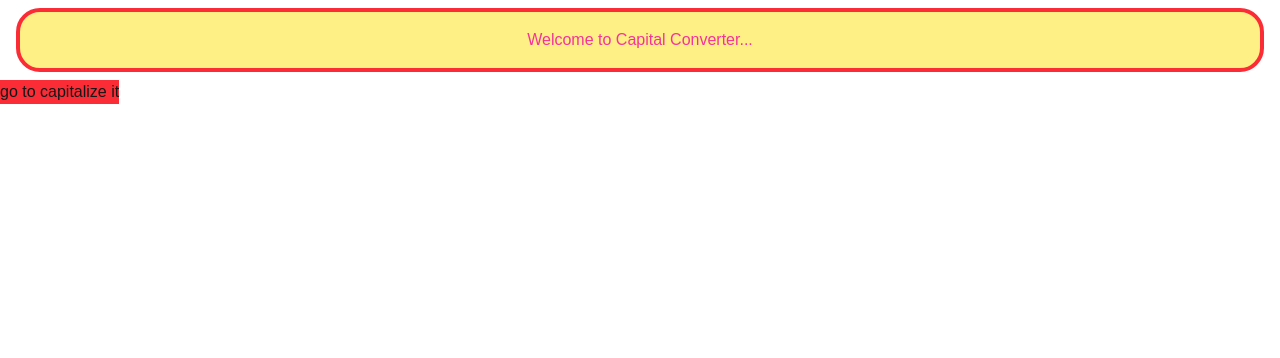
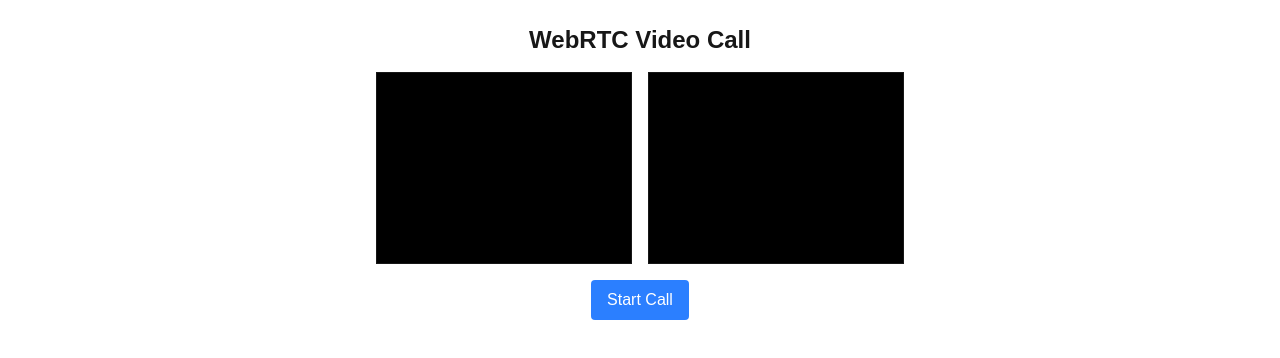
Before and after one commit to rappo-tech/-dayOne, a Next.js app: page /feed in a window 1280 px wide. Shown: the top 358 px of the page. Built offline with nearby package versions, Linux system fonts and the light colour scheme.

Commit message:
added ws logic

```diff
--- /dev/null
+++ b/src/app/components/button.tsx
@@ -0,0 +1,8 @@
+export  default function  Button() {
+
+
+return (<div>
+    <button className="bg-teal-600 hover:bg-teal-400 w-full     block sm:w-1/2 md:w-1/3 lg:w-1/4 mx-auto my-6 p-3 " >capitalize it !!! </button>
+</div>)
+
+}
--- /dev/null
+++ b/src/app/components/heroSection.tsx
@@ -0,0 +1,10 @@
+export default function Herosection(){
+
+return (<div>
+
+<h1></h1>
+
+
+
+</div>)
+}
--- a/src/app/create/page.tsx
+++ b/src/app/create/page.tsx
@@ -39,7 +39,7 @@ return (<div>
 </form>
 
 <Link href={'/feed'}>
-<button className="bg-teal-600" >go to feed </button>
+<button className="bg-yellow-300 hover:bg-amber-400" >go to join  ws  </button>
 </Link>
 
 
--- a/src/app/feed/page.tsx
+++ b/src/app/feed/page.tsx
@@ -1,15 +1,87 @@
-'use client'
-import Link from "next/link"
-import Navbar from "../components/navbar"
+"use client";
+import { useRef, useState } from "react";
+
 export default function Feed() {
+  const localVideoRef = useRef<HTMLVideoElement>(null);
+  const remoteVideoRef = useRef<HTMLVideoElement>(null);
+  const pcRef = useRef<RTCPeerConnection | null>(null);
+  const wsRef = useRef<WebSocket | null>(null);
 
-return (<div>
+  const [isConnected, setIsConnected] = useState(false);
 
+  const startCall = async () => {
+    // 1. Connect to WebSocket server
+    wsRef.current = new WebSocket("wss://zoombackend-5nt9.onrender.com");
+; // Replace with your Render WebSocket URL
 
-<Navbar></Navbar>
-<Link href={'/create'}>
-<button className="bg-red-500">go to capitalize it  </button>
-</Link>
+    wsRef.current.onopen = () => {
+      console.log("Connected to WebSocket server");
+      setIsConnected(true);
+    };
 
-</div>)
+    wsRef.current.onmessage = async (event: MessageEvent) => {
+      const message = JSON.parse(event.data);
+
+      if (!pcRef.current) return;
+
+      if (message.type === "offer") {
+        await pcRef.current.setRemoteDescription(new RTCSessionDescription(message));
+        const answer = await pcRef.current.createAnswer();
+        await pcRef.current.setLocalDescription(answer);
+        wsRef.current?.send(JSON.stringify(answer));
+      } else if (message.type === "answer") {
+        await pcRef.current.setRemoteDescription(new RTCSessionDescription(message));
+      } else if (message.type === "candidate") {
+        await pcRef.current.addIceCandidate(new RTCIceCandidate(message.candidate));
+      }
+    };
+
+    // 2. Create PeerConnection
+    pcRef.current = new RTCPeerConnection();
+
+    // 3. Show local camera
+    const stream = await navigator.mediaDevices.getUserMedia({ video: true, audio: true });
+    if (localVideoRef.current) {
+      localVideoRef.current.srcObject = stream;
+    }
+    stream.getTracks().forEach(track => {
+      pcRef.current?.addTrack(track, stream);
+    });
+
+    // 4. Play remote video when received
+    pcRef.current.ontrack = (event) => {
+      if (remoteVideoRef.current) {
+        remoteVideoRef.current.srcObject = event.streams[0];
+      }
+    };
+
+    // 5. Send ICE candidates to WebSocket
+    pcRef.current.onicecandidate = (event) => {
+      if (event.candidate) {
+        wsRef.current?.send(JSON.stringify({ type: "candidate", candidate: event.candidate }));
+      }
+    };
+
+    // 6. Create offer
+    const offer = await pcRef.current.createOffer();
+    await pcRef.current.setLocalDescription(offer);
+    wsRef.current?.send(JSON.stringify(offer));
+  };
+
+  return (
+    <div className="flex flex-col items-center gap-4 p-6">
+      <h1 className="text-2xl font-bold">WebRTC Video Call</h1>
+      <div className="flex gap-4">
+        <video ref={localVideoRef} autoPlay playsInline muted className="border w-64 h-48 bg-black" />
+        <video ref={remoteVideoRef} autoPlay playsInline className="border w-64 h-48 bg-black" />
+      </div>
+      <button
+        onClick={startCall}
+        disabled={isConnected}
+        className="bg-blue-500 text-white px-4 py-2 rounded disabled:opacity-50"
+      >
+        Start Call
+      </button>
+    </div>
+  );
 }
--- a/src/app/page.tsx
+++ b/src/app/page.tsx
@@ -1,8 +1,8 @@
 'use client'
-
 
 import Link from "next/link"
 import Navbar from "./components/navbar"
+import Button from "./components/button"
 
 export  default function  Home() {
 
@@ -11,7 +11,7 @@ return (<div>
 
 <Navbar></Navbar>
 <Link href={'/create'}>
-<button className="bg-teal-600 hover:bg-teal-400 w-full     block sm:w-1/2 md:w-1/3 lg:w-1/4 mx-auto my-36 p-3 " >capitalize it !!! </button>
+<Button></Button>
 </Link>
 
 </div>)
```
